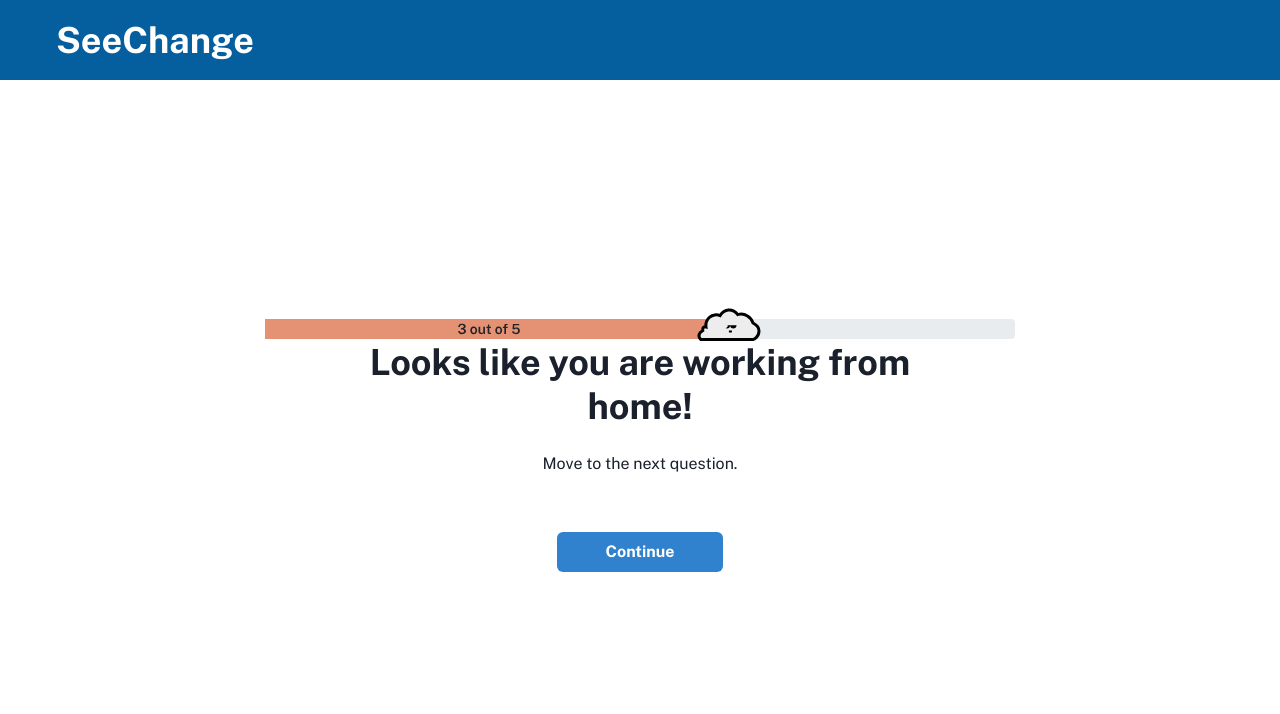
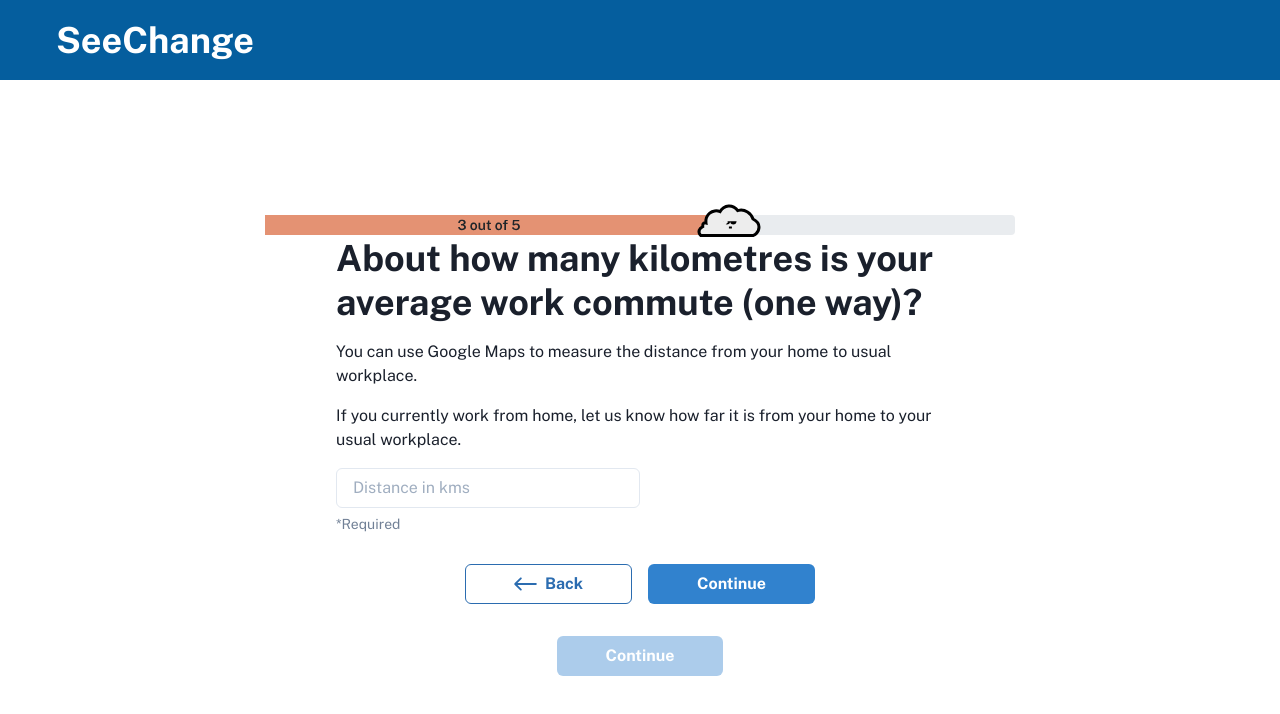
Before and after one commit to CodeforAustralia/council-emissions-calculator, a Next.js app: page /form/Question3 in a window 1280 px wide. Shown: the top 714 px of the page. Built offline with nearby package versions, Linux system fonts and the light colour scheme.

Commit message:
implement new page 3 of the form

```diff
--- a/components/LinkButton/LinkButton.jsx
+++ b/components/LinkButton/LinkButton.jsx
@@ -1,5 +1,6 @@
 import Link from "next/link";
-import { Button } from "@chakra-ui/react";
+import { Button, Text } from "@chakra-ui/react";
+import BackArrow from "../../public/images/back-arrow.svg";
 
 export default function LinkButton({ children, href, onClick, disabled, variant }) {
   return (
@@ -17,3 +18,19 @@ export default function LinkButton({ children, href, onClick, disabled, variant
     </Link>
   );
 }
+
+export function BackButton(props) {
+  return (
+    <LinkButton {...props} variant="outline">
+      <BackArrow /><Text ml="0.5em">Back</Text>
+    </LinkButton>
+  )
+}
+
+export function ContinueButton(props) {
+  return (
+    <LinkButton {...props}>
+      <Text>Continue</Text>
+    </LinkButton>
+  );
+}
--- a/pages/form/Question3.js
+++ b/pages/form/Question3.js
@@ -1,96 +1,54 @@
 import { useState } from "react";
-import {} from "@chakra-ui/react";
+import { FormControl, FormHelperText, Input } from "@chakra-ui/react";
 import {
-  Table,
-  Thead,
-  Tbody,
-  Tr,
-  Th,
-  Td,
-  Checkbox,
+  Grid,
   Heading,
   Text,
+  NumberInput,
+  NumberInputField,
 } from "@chakra-ui/react";
 import Layout from "../../components/Layout/Layout";
 import useForm from "../../components/FormProvider";
-import getDaysOfTravel from "../../utils/getDaysOfTravel";
-import { daysOfWeek, modesOfTransport } from "../../utils/constants";
+import { BackButton, ContinueButton } from "../../components/LinkButton/LinkButton";
+import Q3Progress from "../../public/images/progress-bar/q3-progress-bar.svg";
 import LinkButton from "../../components/LinkButton/LinkButton";
-import capitalize from "../../utils/capitalize";
-import Q3Progress from "../../public/images/progress-bar/q3-progress-bar.svg";
 
 export default function Question3() {
   const { answers, setAnswers } = useForm();
-  const [modes, setModes] = useState(answers.transportModes);
-  const travelDays = getDaysOfTravel(answers.week);
+  const [km, setKm] = useState(answers.km);
 
-  if (travelDays.length < 1) {
-    return (
-      <Layout>
-        <Q3Progress />
-        <Heading textAlign="center">
-          Looks like you are working from home!
-        </Heading>
-        <Text textAlign="center" mb={6}>
-          <br />
-          Move to the next question.
-        </Text>
-        <LinkButton href="/form/Question4">Continue</LinkButton>
-      </Layout>
-    );
-  }
+  const saveAnswers = () => setAnswers((prev) => ({ ...prev, km: km }));
 
   return (
     <Layout>
       <Q3Progress />
-      <Heading>Question 3/5</Heading>
-      <Text textAlign="center" mb={6}>
-        <br />
-        How would you travel to work on a typical week?
-        <br />
-      </Text>
-      <Table variant="striped">
-        <Thead>
-          <Tr>
-            <Th />
-            {travelDays.map((day) => (
-              <Th key={day} textAlign="center">
-                {day}
-              </Th>
-            ))}
-          </Tr>
-        </Thead>
-        <Tbody>
-          {modesOfTransport.map((mode) => (
-            <Tr key={mode}>
-              <Td>{capitalize(mode)}</Td>
-              {travelDays.map((day) => (
-                <Td key={day} textAlign="center">
-                  <Checkbox
-                    value={mode}
-                    onChange={(v) => {
-                      const arr = [...modes];
-                      if (v.target.checked) {
-                        arr[daysOfWeek.indexOf(day)] = v.target.value;
-                        setModes(arr);
-                      }
-                    }}
-                  />
-                </Td>
-              ))}
-            </Tr>
-          ))}
-        </Tbody>
-      </Table>
+      <Heading>About how many kilometres is your average work commute (one way)?</Heading>
+      <Text mt="4">You can use <a href="https://maps.google.com.au" target="_blank">Google Maps</a> to measure the distance from your home to usual workplace.</Text>
+      <Text mt="4">If you currently work from home, let us know how far it is from your home to your usual workplace.</Text>
+      <FormControl w="50%" alignSelf="start" mt="4">
+        <NumberInput isRequired={true}>
+          <NumberInputField
+            id="km-input"
+            placeholder="Distance in kms"
+            value="25"
+            onChange={(e) => setKm(e.target.value)}
+          />
+        </NumberInput>
+        <FormHelperText id="km-input-helper">*Required</FormHelperText>
+      </FormControl>
+      <Grid templateColumns="repeat(2, 1fr)" gap={4}>
+        <BackButton href="/form/Question2" onClick={saveAnswers} />
+        <ContinueButton href="/form/Question4" onClick={saveAnswers} />
+      </Grid>
       <LinkButton
         href="/form/Question4"
         onClick={() =>
           setAnswers((prev) => ({
             ...prev,
-            transportModes: modes,
+            km,
           }))
         }
-        disabled={modes.every((m) => m === "didNotTravel")}
+        disabled={!km}
       >
         Continue
       </LinkButton>
```
Also changed, not shown: public/images/back-arrow.svg (added).
